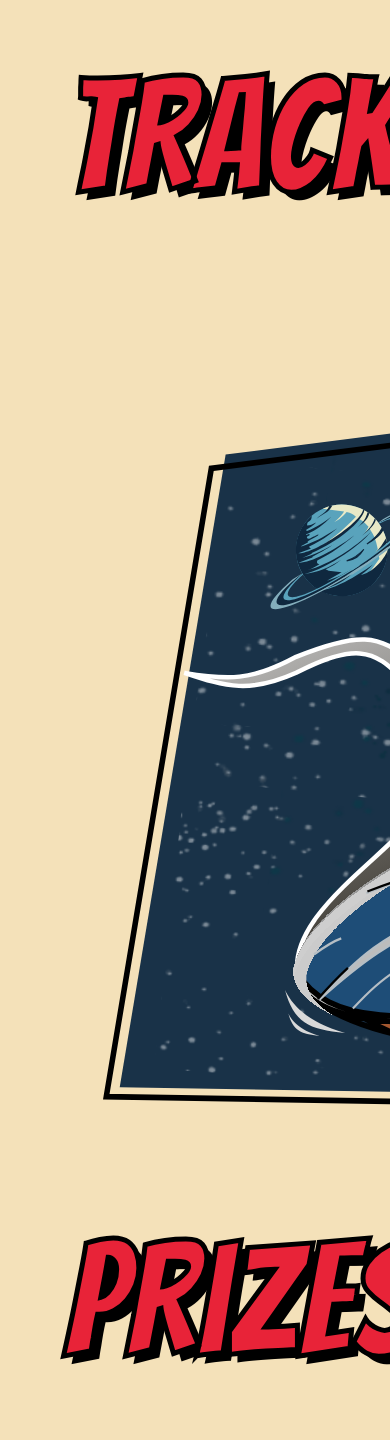
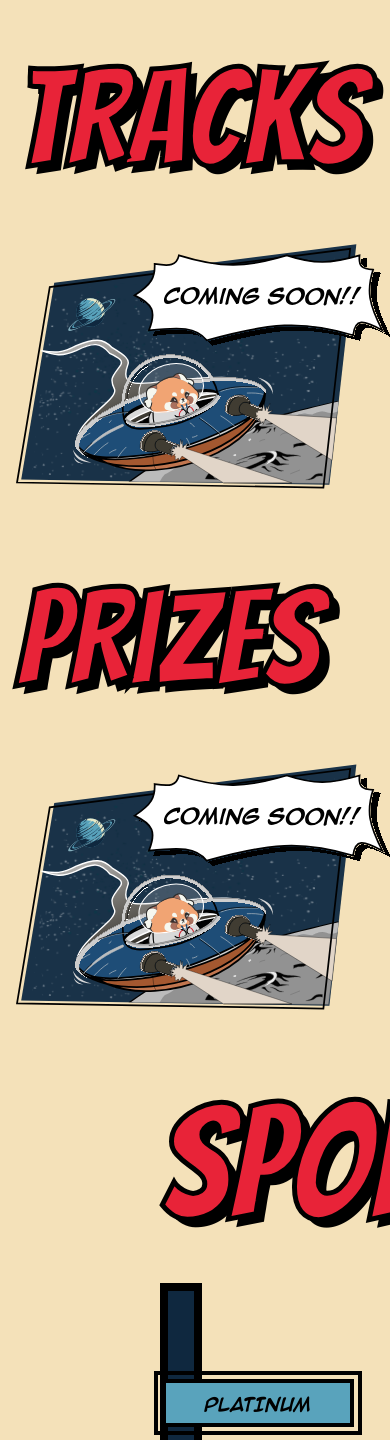
Before and after one commit to GDSC-IIIT-Kalyani/rebase-01, a Next.js app: page / in a window 390 px wide. Shown: the part 2128-3568 px from the top of the page. Built offline with nearby package versions, Linux system fonts and the light colour scheme; a web font is replaced by a local one.

Commit message:
tracks-and-prizes-pages-made-responsive

```diff
--- a/src/app/components/prizes.tsx
+++ b/src/app/components/prizes.tsx
@@ -5,11 +5,11 @@ import Image from 'next/image'
 const Prizes = () => {
     return (
         <>
-            <div className='bg-[#f4e1b9] min-h-screen flex flex-col py-5  sm:pl-5  lg:relative lg:py-0 lg:pl-0'>
-                <div className='text-[10rem] text-[#E82338] textStroke pl-[4rem] sm:pl-[8rem] sm:w-[60%] sm:pt-[.4rem] lg:absolute lg:w-[100%] lg:pt-[0]'>
+            <div className='bg-[#f4e1b9] sm:min-h-screen flex flex-col py-5 pl-4 px-35 sm:pl-5  lg:relative lg:py-0 lg:pl-0'>
+                <div className='text-[35vw] text-[#E82338]  textStroke sm:text-[10rem] sm:pl-[8rem] sm:w-[60%] sm:pt-[.4rem] lg:absolute lg:w-[100%] lg:pt-[0]'>
                     <h1 className={Bangers.className}>Prizes</h1>
                 </div>
-                <div className="comingSoon flex items-center justify-center w-[350vw] pl-10 sm:w-auto lg:absolute lg:top-[10rem] lg:left-[15rem] lg:w-[55vw] lg:bottom-[2rem] xl:w-[45rem] xl:left-[25rem] 2xl:w-[50rem] 2xl:top-[8rem]" >
+                <div className="comingSoon flex items-center justify-center  sm:w-auto lg:absolute lg:top-[10rem] lg:left-[15rem] lg:w-[55vw] lg:bottom-[2rem] xl:w-[45rem] xl:left-[25rem] 2xl:w-[50rem] 2xl:top-[8rem]" >
                     <Image src="/comingSoon.svg" alt="Coming Soon" width={1200} height={700} />
                 </div>
             </div>
--- a/src/app/components/tracks.tsx
+++ b/src/app/components/tracks.tsx
@@ -5,11 +5,11 @@ import Image from 'next/image'
 const Tracks = () => {
     return (
         <>
-            <div className='bg-[#f4e1b9] min-h-screen flex flex-col py-5  sm:pl-5  lg:relative lg:py-0 lg:pl-0'>
-                <div className='text-[10rem] text-[#E82338] textStroke pl-[4rem] sm:pl-[8rem] sm:w-[60%] sm:pt-[.4rem] lg:absolute lg:w-[100%] lg:pt-[0]'>
+            <div className='bg-[#f4e1b9] sm:min-h-screen flex flex-col py-5 px-35 pl-4 sm:pl-5  lg:relative lg:py-0 lg:pl-0'>
+                <div className='text-[35vw] text-[#E82338] textStroke sm:text-[10rem] sm:pl-[8rem] sm:w-[60%] sm:pt-[.4rem] lg:absolute lg:w-[100%] lg:pt-[0]'>
                     <h1 className={Bangers.className}>Tracks</h1>
                 </div>
-                <div className="comingSoon flex items-center justify-center w-[350vw] pl-10 sm:w-auto lg:absolute lg:top-[10rem] lg:left-[15rem] lg:w-[55vw] lg:bottom-[2rem] xl:w-[45rem] xl:left-[25rem] 2xl:w-[50rem] 2xl:top-[8rem]" >
+                <div className="comingSoon flex items-center justify-center  sm:w-auto lg:absolute lg:top-[10rem] lg:left-[15rem] lg:w-[55vw] lg:bottom-[2rem] xl:w-[45rem] xl:left-[25rem] 2xl:w-[50rem] 2xl:top-[8rem]" >
                     <Image src="/comingSoon.svg" alt="Coming Soon" width={1200} height={700} />
                 </div>
             </div>
--- a/src/app/page.tsx
+++ b/src/app/page.tsx
@@ -18,8 +18,6 @@ export default function Home() {
       <Timeline />
       <Tracks />
       <Prizes />
-      <Tracks />
-      <Prizes />
       <Sponsors />
       <Faq />
       <Footer />
```
